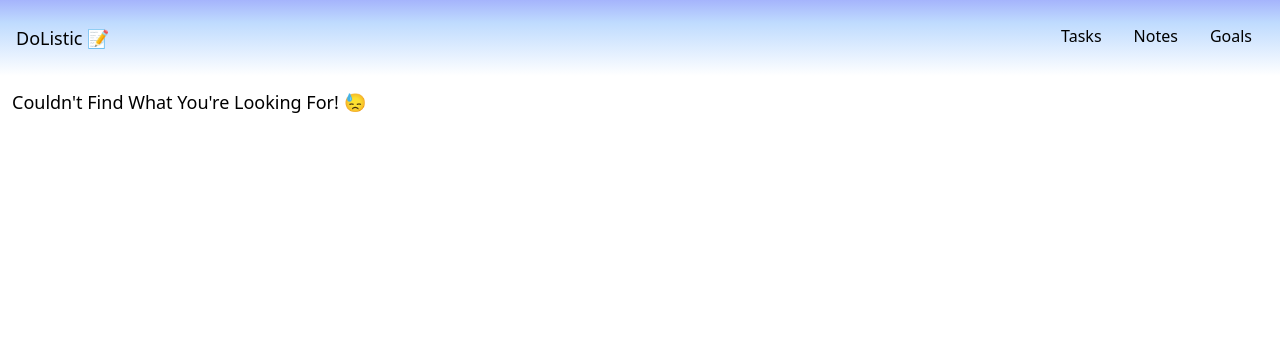
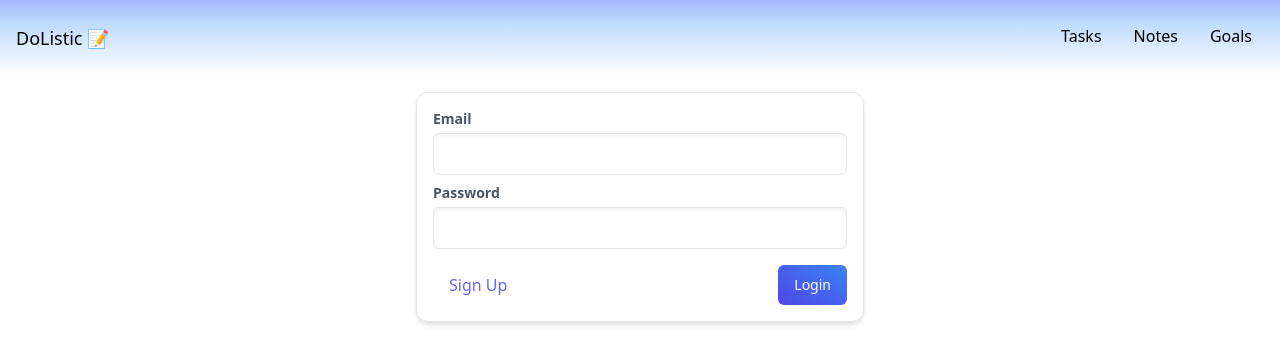
Before and after one commit to anantSinghCross/dolistic-productivity-suite, a React (Vite) app: page /login in a window 1280 px wide. Shown: the top 364 px of the page. Built offline with nearby package versions, Linux system fonts and the light colour scheme.

Commit message:
Added Auth routes and Firebase Authentication

```diff
--- a/package.json
+++ b/package.json
@@ -13,6 +13,7 @@
   "dependencies": {
     "@reduxjs/toolkit": "^2.2.1",
     "draft-js": "^0.11.7",
+    "firebase": "^10.12.1",
     "framer-motion": "^11.1.9",
     "react": "^18.2.0",
     "react-dom": "^18.2.0",
--- a/src/App.jsx
+++ b/src/App.jsx
@@ -5,6 +5,8 @@ import Header from "./common/Header";
 import NotesManager from "./notesManager/NotesManager";
 import AddNote from "./notesManager/components/AddNote";
 import GoalsTracker from "./goalsTracker/GoalsTracker";
+import Signup from "./auth/Signup";
+import Login from "./auth/Login";
 
 function App() {
   return (
@@ -13,6 +15,8 @@ function App() {
       <Routes>
         <Route path="/" element={<TaskManager />} />
         <Route path="/notes" element={<NotesManager />} />
+        <Route path="/signup" element={<Signup />} />
+        <Route path="/login" element={<Login />} />
         <Route path="/notes/edit" element={<AddNote />} />
         <Route path="/notes/add" element={<AddNote />} />
         <Route path="/goals" element={<GoalsTracker />} />
--- /dev/null
+++ b/src/auth/Login.jsx
@@ -0,0 +1,42 @@
+import { signInWithEmailAndPassword } from 'firebase/auth'
+import React, { useState } from 'react'
+import { auth } from '../firebase'
+import { useNavigate } from 'react-router'
+
+function Login() {
+  const navigate = useNavigate();
+  const [email, setEmail] = useState('')
+  const [password, setPassword] = useState('')
+  const handleSubmit = () => {
+    if(areValid(email, password)){
+      signInWithEmailAndPassword(auth, email, password)
+      .then((userCreds) => console.log(userCreds))
+      .catch((err) => console.log(err))
+    }
+  }
+
+  const areValid =(email, password) => {
+    return true;
+  }
+
+  return (
+    <div className='flex w-full justify-center'>
+      <div className="m-4 flex w-screen max-w-md flex-col gap-2 rounded-xl border p-4 shadow-md">
+        <div className="flex flex-col gap-1">
+          <label className="text-sm font-semibold text-gray-600">Email</label>
+          <input className="rounded-md border p-2 shadow-inner" type="text" value={email} onChange={(e) => setEmail(e.target.value)} />
+        </div>
+        <div className="flex flex-col gap-1">
+          <label className="text-sm font-semibold text-gray-600">Password</label>
+          <input className="rounded-md border p-2 shadow-inner" type="password" value={password} onChange={(e) => setPassword(e.target.value)}/>
+        </div>
+        <div className="flex justify-between mt-2">
+          <button className="p-2 px-4 hover:underline text-indigo-500" onClick={() => navigate('/signup')}>Sign Up</button>
+          <button className="primary-btn" onClick={handleSubmit}>Login</button>
+        </div>
+      </div>
+    </div>
+  )
+}
+
+export default Login;
--- /dev/null
+++ b/src/auth/Signup.jsx
@@ -0,0 +1,42 @@
+import { createUserWithEmailAndPassword } from 'firebase/auth'
+import React, { useState } from 'react'
+import { auth } from '../firebase'
+import { useNavigate } from 'react-router'
+
+function Signup() {
+  const navigate = useNavigate();
+  const [email, setEmail] = useState('')
+  const [password, setPassword] = useState('')
+  const handleSubmit = () => {
+    if(areValid(email, password)){
+      createUserWithEmailAndPassword(auth, email, password)
+      .then((userCreds) => console.log(userCreds))
+      .catch((err) => console.log(err))
+    }
+  }
+
+  const areValid =(email, password) => {
+    return true;
+  }
+
+  return (
+    <div className='flex w-full justify-center'>
+      <div className="m-4 flex w-screen max-w-md flex-col gap-2 rounded-xl border p-4 shadow-md">
+        <div className="flex flex-col gap-1">
+          <label className="text-sm font-semibold text-gray-600">Email</label>
+          <input className="rounded-md border p-2 shadow-inner" type="text" value={email} onChange={(e) => setEmail(e.target.value)} />
+        </div>
+        <div className="flex flex-col gap-1">
+          <label className="text-sm font-semibold text-gray-600">Password</label>
+          <input className="rounded-md border p-2 shadow-inner" type="password" value={password} onChange={(e) => setPassword(e.target.value)}/>
+        </div>
+        <div className="flex justify-between mt-2">
+          <button className="p-2 px-4 hover:underline text-indigo-500" onClick={() => navigate('/login')}>Login</button>
+          <button className="primary-btn" onClick={handleSubmit}>Sign Up</button>
+        </div>
+      </div>
+    </div>
+  )
+}
+
+export default Signup;
--- /dev/null
+++ b/src/firebase.js
@@ -0,0 +1,20 @@
+import { initializeApp } from "firebase/app";
+import { getAuth } from "firebase/auth";
+
+// TODO: Add SDKs for Firebase products that you want to use
+// https://firebase.google.com/docs/web/setup#available-libraries
+
+// Your web app's Firebase configuration
+const firebaseConfig = {
+  apiKey: "AIzaSyA6IdKzsL8O34eAukbaxMelNmeEz-tUCK0",
+  authDomain: "dolistic-app.firebaseapp.com",
+  projectId: "dolistic-app",
+  storageBucket: "dolistic-app.appspot.com",
+  messagingSenderId: "499889786112",
+  appId: "1:499889786112:web:c6e9781b27dbbe9633f7e5"
+};
+
+// Initialize Firebase
+const app = initializeApp(firebaseConfig);
+export const auth = getAuth(app);
+export default app;
--- a/src/goalsTracker/GoalsTracker.jsx
+++ b/src/goalsTracker/GoalsTracker.jsx
@@ -13,9 +13,9 @@ function GoalsTracker() {
     <>
     {
       showWarning && (
-        <div className='flex w-full text-center items-center justify-between p-5 bg-gradient-to-tr to-red-200 from-orange-100 shadow-inner'>
+        <div className='flex w-full items-center justify-between p-5 bg-gradient-to-tr to-red-200 from-orange-100 shadow-inner'>
           <div>This section is a work in progress ⚒️</div>
-          <button className='p-2 px-3 rounded-md shadow text-gray-500 bg-orange-50' onClick={() => setShowWarning(false)}>Got it</button>
+          <button className='p-2 px-3 rounded-md shadow text-gray-500 bg-orange-50 text-nowrap' onClick={() => setShowWarning(false)}>Got it</button>
         </div>
       )
     }
```
Also changed, not shown: 1 other file (tests, documents, lock files or other folders).
